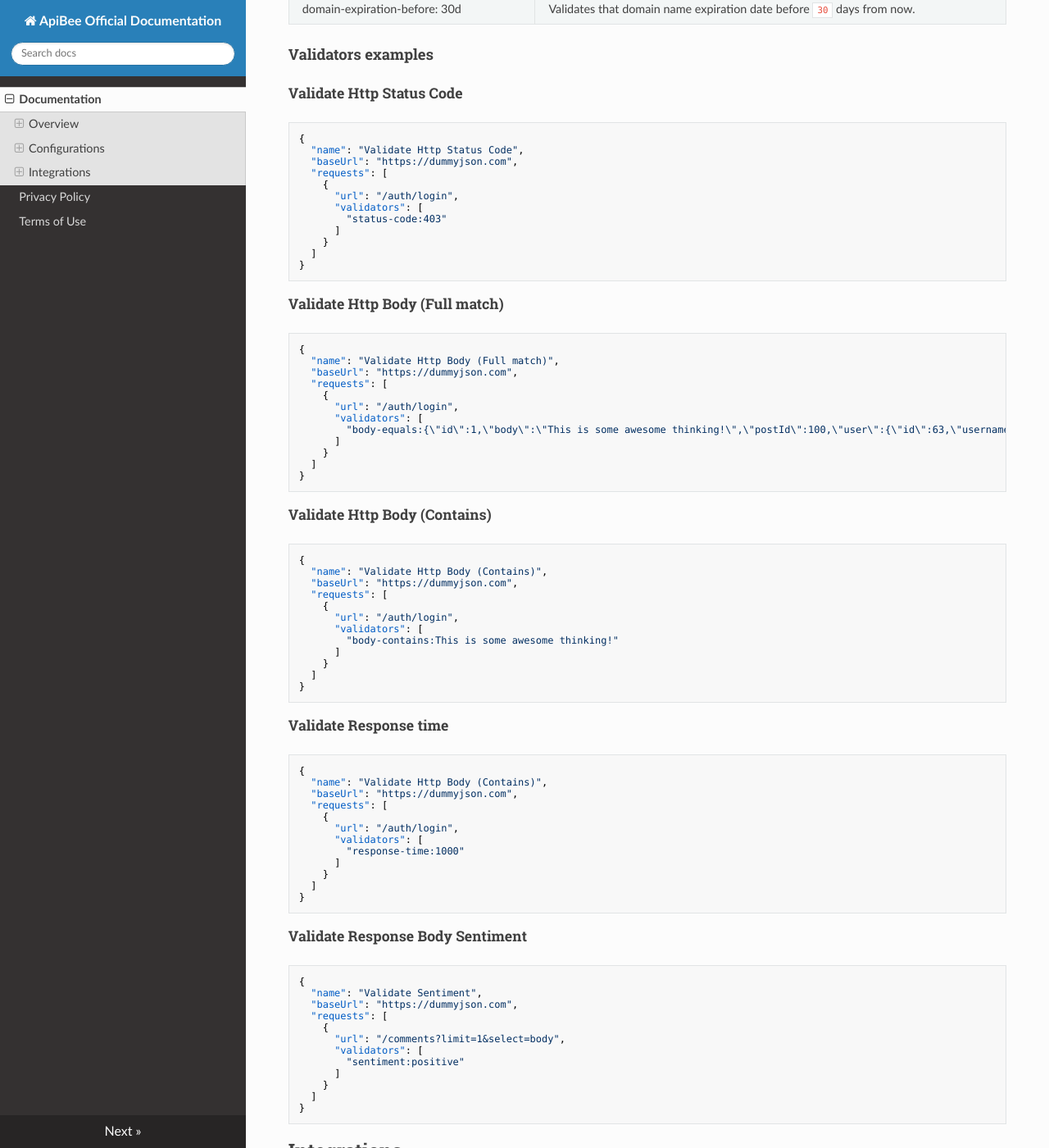
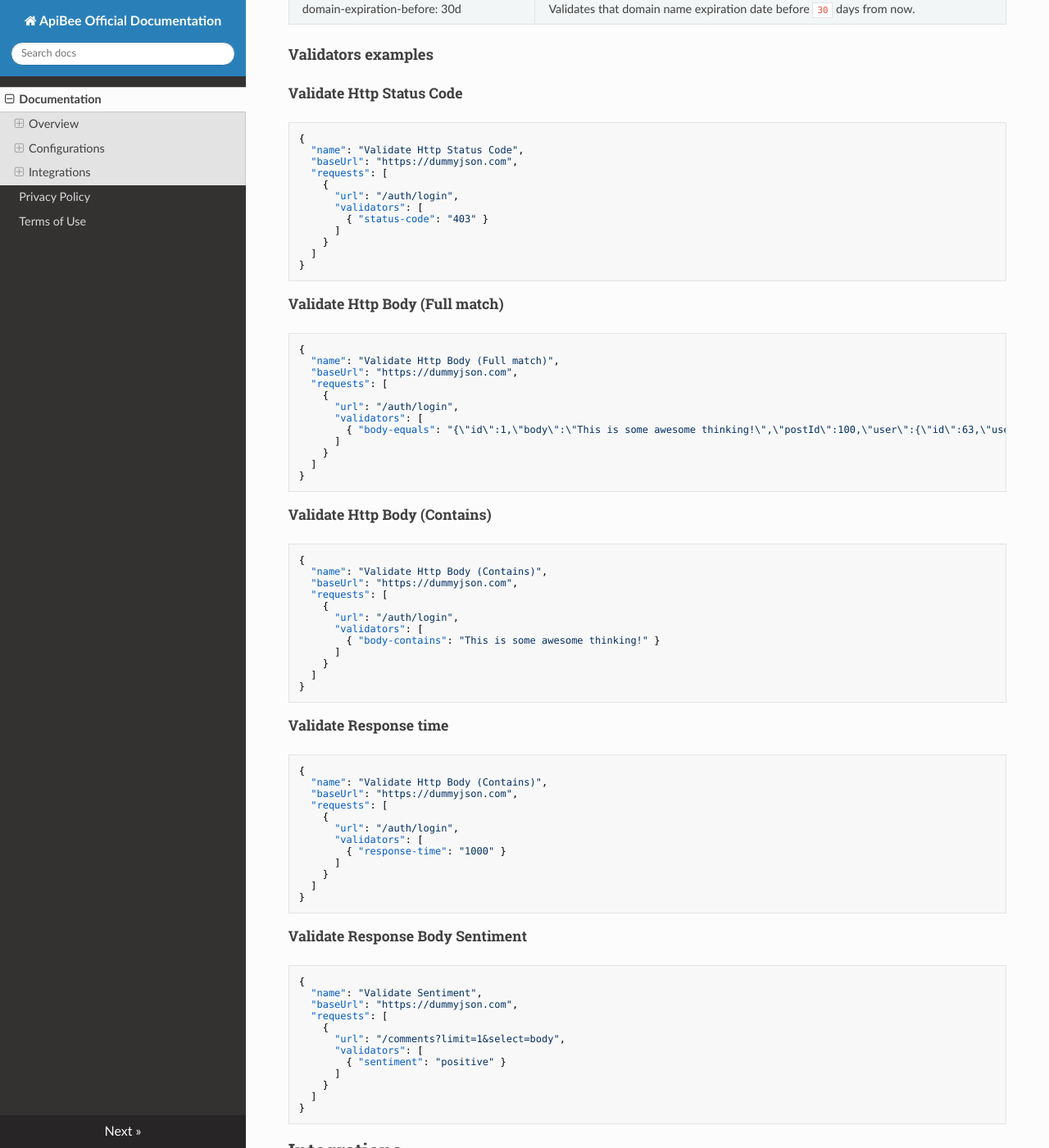
Before and after one commit to itbusina/testlemon-docs, an MkDocs documentation site: the page built from docs/docs/index.md, in a window 1280 px wide and 1400 px high, scrolled down 10842 px. Shown: the whole window at 82% size. Built offline with MkDocs 1.6.1, drawn with Linux system fonts in a browser that asks for light colours; nearby versions of some CDN libraries.

Commit message:
updated documentation

```diff
--- a/docs/docs/index.md
+++ b/docs/docs/index.md
@@ -558,7 +558,7 @@ Currently you can use any OpenAI models and gemma:2b model from Ollama.
     {
       "url": "/auth/login",
       "validators": [
-        "status-code:403"
+        { "status-code": "403" }
       ]
     }
   ]
@@ -574,7 +574,7 @@ Currently you can use any OpenAI models and gemma:2b model from Ollama.
     {
       "url": "/auth/login",
       "validators": [
-        "body-equals:{\"id\":1,\"body\":\"This is some awesome thinking!\",\"postId\":100,\"user\":{\"id\":63,\"username\":\"eburras1q\"}}"
+        { "body-equals": "{\"id\":1,\"body\":\"This is some awesome thinking!\",\"postId\":100,\"user\":{\"id\":63,\"username\":\"eburras1q\"}}" }
       ]
     }
   ]
@@ -590,7 +590,7 @@ Currently you can use any OpenAI models and gemma:2b model from Ollama.
     {
       "url": "/auth/login",
       "validators": [
-        "body-contains:This is some awesome thinking!"
+        { "body-contains": "This is some awesome thinking!" }
       ]
     }
   ]
@@ -606,7 +606,7 @@ Currently you can use any OpenAI models and gemma:2b model from Ollama.
     {
       "url": "/auth/login",
       "validators": [
-        "response-time:1000"
+        { "response-time": "1000" }
       ]
     }
   ]
@@ -622,7 +622,7 @@ Currently you can use any OpenAI models and gemma:2b model from Ollama.
     {
       "url": "/comments?limit=1&select=body",
       "validators": [
-        "sentiment:positive"
+        { "sentiment": "positive" }
       ]
     }
   ]
```
